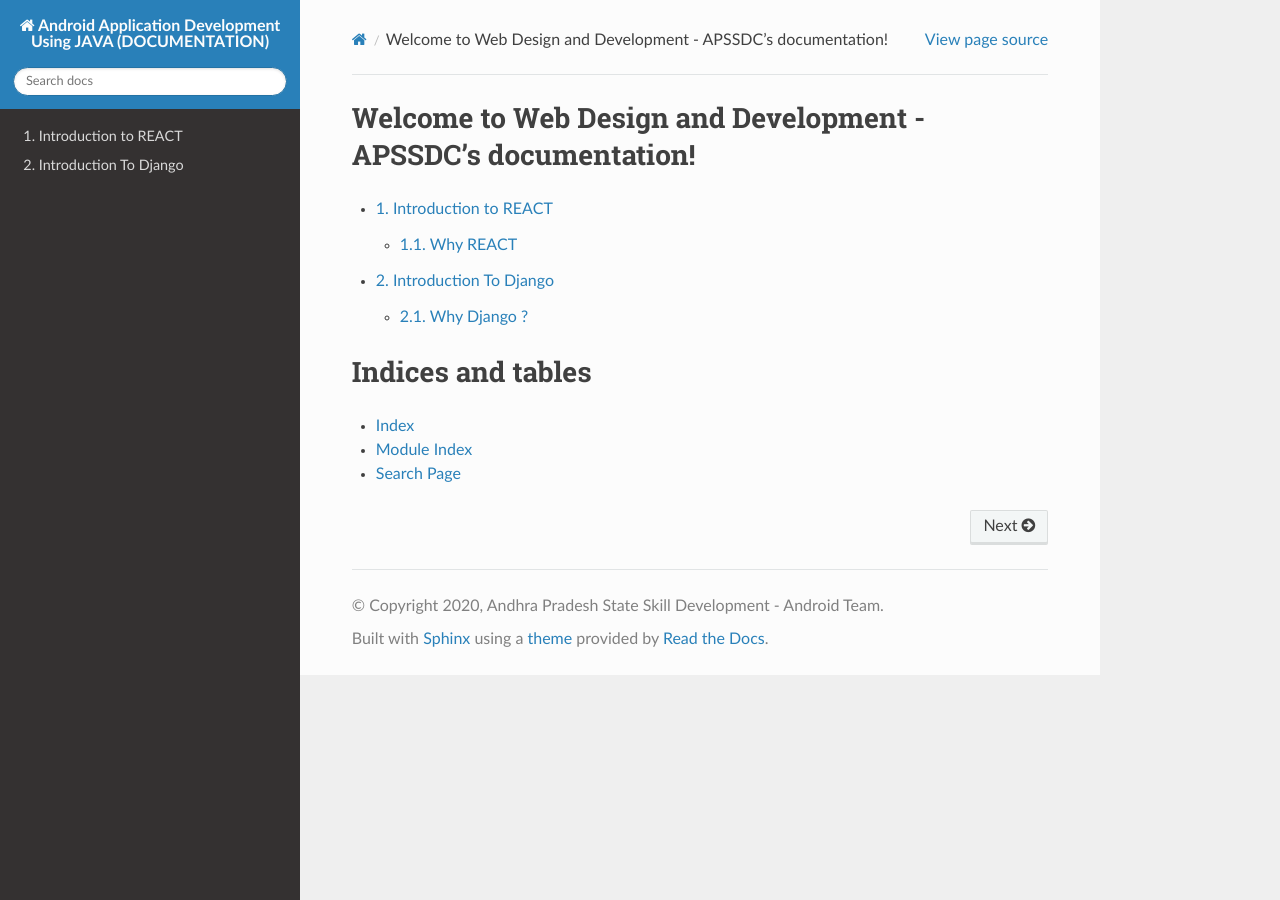
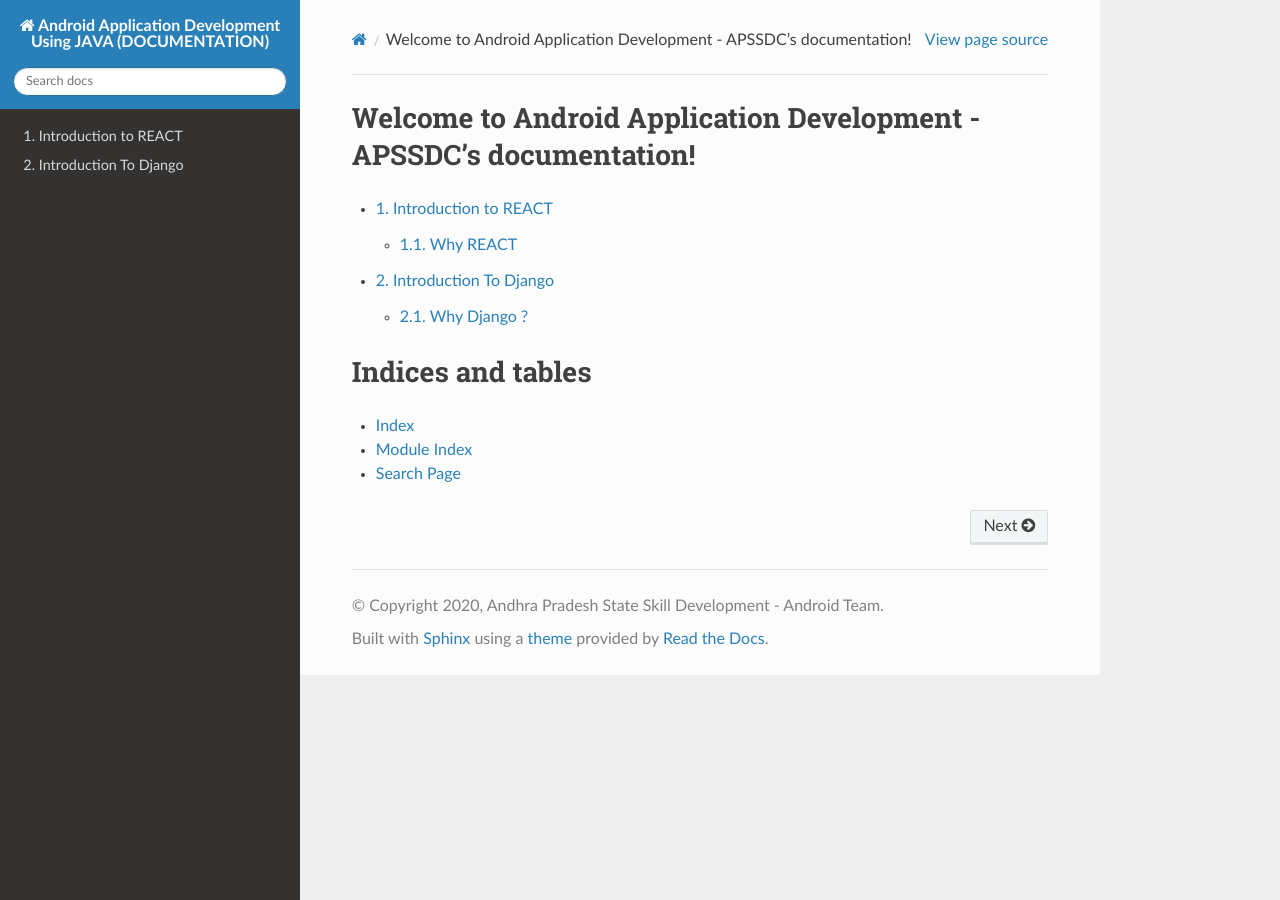
Before and after one commit to gopaltnl/Android-App-Development-Using-JAVA, a Sphinx documentation site: the page built from docs/index.rst, in a window 1280 px wide. Built offline with Sphinx 7.4.7 and the Read the Docs theme 2.0.0, drawn with Linux system fonts in a browser that asks for light colours.

Commit message:
Update index.rst

```diff
--- a/docs/index.rst
+++ b/docs/index.rst
@@ -3,7 +3,7 @@
    You can adapt this file completely to your liking, but it should at least
    contain the root `toctree` directive.
 
-Welcome to Web Design and Development - APSSDC's documentation!
+Welcome to Android Application Development - APSSDC's documentation!
 ===============================================================
 
 .. toctree::
```
